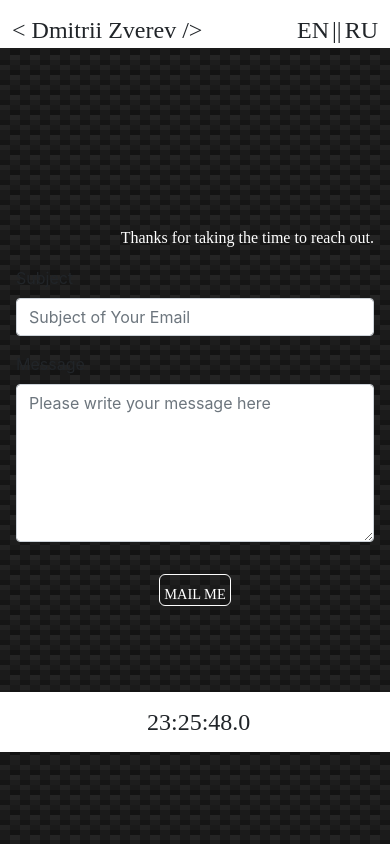
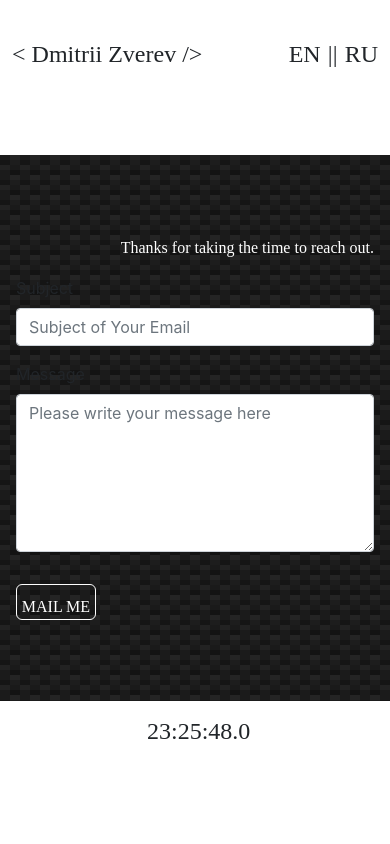
Before and after one commit to Zerrtry/React-Portfolio, a React (Create React App) app: page /contact in a window 390 px wide. Built offline with nearby package versions, Linux system fonts and the light colour scheme; a web font is replaced by a local one.

Commit message:
style changes

```diff
--- a/src/Style.scss
+++ b/src/Style.scss
@@ -53,4 +53,9 @@
 
   a:hover {
     text-decoration: none;
+    color: inherit;
   }
+
+  a{
+    color: inherit;
+}
--- a/src/components/About/index.js
+++ b/src/components/About/index.js
@@ -26,7 +26,7 @@ function About() {
               </li>
               <li className="software-skill-inline" name="html-5">
                 <i className="fab fa-html5"></i>
-                <div>html-5</div>
+                <div>html5</div>
               </li>
               <li className="software-skill-inline" name="css3">
                 <i className="fab fa-js"></i>
--- a/src/components/Button/style.css
+++ b/src/components/Button/style.css
@@ -10,7 +10,7 @@
     text-decoration: none;
     cursor: pointer;
     font-family: 'Baloo Tammudu 2', cursive;
-    font-size: .7em;
+    font-size: 1.2em;
     width: fit-content;
     max-width: 7em;
 }
@@ -23,7 +23,7 @@
     transition: all 0.3s ease-in-out 0s;
 }
 
-/* .main-button:active {
+.main-button:active {
     border: 1px solid rgba(255, 255, 255, 0.9);
     box-shadow: 0px 2px 7px 2px rgb(255, 255, 255);
     transform: translateY(2px);
@@ -31,10 +31,20 @@
     background-color: #56198be1;
     color: rgb(255, 255, 255);
     text-decoration: none;
-  } */
+  }
+
+  .main-button:focus {
+    border: 1px solid white;
+    box-shadow:none;
+    transform: translateY(2px);
+    transition: all 0s ease-in-out 0s;
+    background-color: transparent;
+    color: rgb(255, 255, 255);
+    text-decoration: none;
+  }
 
 @media (max-width: 576px){
     .main-button {
-        font-size: .5em;
+        font-size: 1em;
     }
 }
--- a/src/components/ContactBar/style.css
+++ b/src/components/ContactBar/style.css
@@ -12,14 +12,11 @@
 .icon {
     /* margin: auto; */
     padding: 1em 0.2em;
-}
-
-a{
     margin: auto;
     display: block;
-    color: black;
     font-size: 1.8em;
     text-align: center;
+    color: black;
 }
 
 i{
--- a/src/components/Footer/index.js
+++ b/src/components/Footer/index.js
@@ -16,8 +16,8 @@ function Footer() {
 
   return (
     <div className="row flex-fill d-flex justify-content-center">
-      <div className="col-sm">
-        <div className="foot">
+      <div className="col-sm footer">
+        <div>
           <div className="clock">
             <span> { time }</span>
           </div>
--- a/src/components/Footer/style.css
+++ b/src/components/Footer/style.css
@@ -1,31 +1,28 @@
-.foot {
+.col-sm.footer {
   background: white;
   font-family: 'Baloo Tammudu 2', cursive;
-  height: inherit;
-  max-height: 3em;
-  padding: .5em;
+  /* height: inherit; */
+  /* max-height: 3em; */
+  padding-top: .5em;
   font-size: 1.5em;
-
-  background-color: white;
-  display: flex;
+  /* display: flex; */
   align-items: center;
 }
 
-.foot .clock {
+.col-sm.footer .clock {
   display: block;
-  margin-left: auto;
-  margin-right: auto;
+  margin: auto;
   width: 4em;
 }
 
 @media (max-width: 576px){
-  .foot{
+  .col-sm.footer {
       padding:  0.5em 0em;
   }
 }
 
 @media (max-height: 415px){
-  .foot {
+  .col-sm.footer {
      display: none;
   }
 }
--- a/src/components/Header/index.js
+++ b/src/components/Header/index.js
@@ -4,8 +4,8 @@ import './style.css';
 function Header() {
   return (
     <div className="row flex-fill d-flex justify-content-center">
-        <div className="col-sm">
-            <div className="topBar">
+        <div className="col-sm header">
+            <div>
                 <div className="name">
                     <span> 	&lt; </span>
                         Dmitrii Zverev
@@ -13,9 +13,9 @@ function Header() {
                 </div>
                 <div className="langToggle">
                     <ul className="switch-lang hidden-sm-down">
-                        <li className="active">EN</li>
-                        <li>||</li>
-                        <li className="active">RU</li>
+                        <li className="lang-active">EN</li>
+                        <li className="splitter">||</li>
+                        <li className="lang-disactive">RU</li>
                     </ul>
                 </div>
             </div>
--- a/src/components/Header/style.css
+++ b/src/components/Header/style.css
@@ -1,17 +1,18 @@
-.topBar {
+.col-sm.header {
+   background: white;
    display: list-item;
    font-family: 'Baloo Tammudu 2', cursive;
    padding-top: 1.5em;
    font-size: 1.5em;
-   background-color: white;
+
 }
 
-.name {
+.col-sm.header .name {
    float: left;
    margin-left: 2.5em;
 }
 
-.langToggle {
+.col-sm.header .langToggle {
    float: right;
    margin-right: 2.5em;
 }
@@ -33,19 +34,18 @@
 
 .switch-lang li {
    display: inline-block;
-   margin-left: 3px;
 }
 
 @media (max-width: 576px){
-   .name {
+   .col-sm.header .name {
       margin-left: 0.5em;
    }
 
-   .langToggle {
+   .col-sm.header .langToggle {
       margin-right: 0.5em;
    }
 
-   .topBar {
+   .header {
       padding-top: .5em;
    }
 }
```
